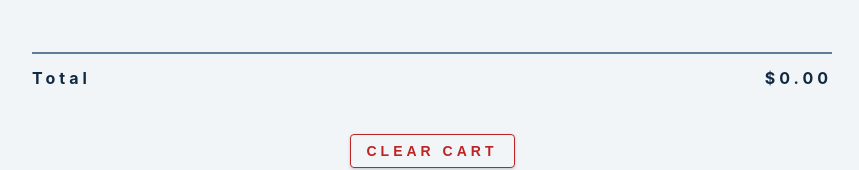
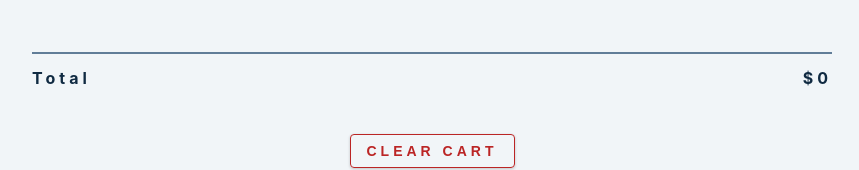
Before and after one commit to anaberia/cart-app, a React (Create React App) app: page / in a window 1280 px wide. Shown: the part 468-638 px from the top of the page, without its empty margins (208-1067 px from the left). Built offline with nearby package versions, Linux system fonts and the light colour scheme.

Commit message:
added handler on clear-cart button

```diff
--- a/src/CartContainer.js
+++ b/src/CartContainer.js
@@ -3,7 +3,7 @@ import CartItem from "./CartItem";
 import { useGlobalContext } from "./context";
 
 const CartContainer = () => {
-  const { cart } = useGlobalContext();
+  const { cart, total, clearCart } = useGlobalContext();
   if (cart.length === 0) {
     return (
       <section className="cart">
@@ -28,13 +28,10 @@ const CartContainer = () => {
         <hr />
         <div className="cart-total">
           <h4>
-            total <span>$0.00</span>
+            total <span>${total}</span>
           </h4>
         </div>
-        <button
-          className="btn clear-btn"
-          onClick={() => console.log("clear cart")}
-        >
+        <button className="btn clear-btn" onClick={clearCart}>
           clear cart
         </button>
       </footer>
--- a/src/context.js
+++ b/src/context.js
@@ -14,8 +14,13 @@ const initialState = {
 const AppProvider = ({ children }) => {
   const [state, dispatch] = useReducer(reducer, initialState);
 
+  const clearCart = () => {
+    dispatch({ type: "CLEAR_CART" });
+  };
   return (
-    <AppContext.Provider value={{ ...state }}>{children}</AppContext.Provider>
+    <AppContext.Provider value={{ ...state, clearCart }}>
+      {children}
+    </AppContext.Provider>
   );
 };
 
```
